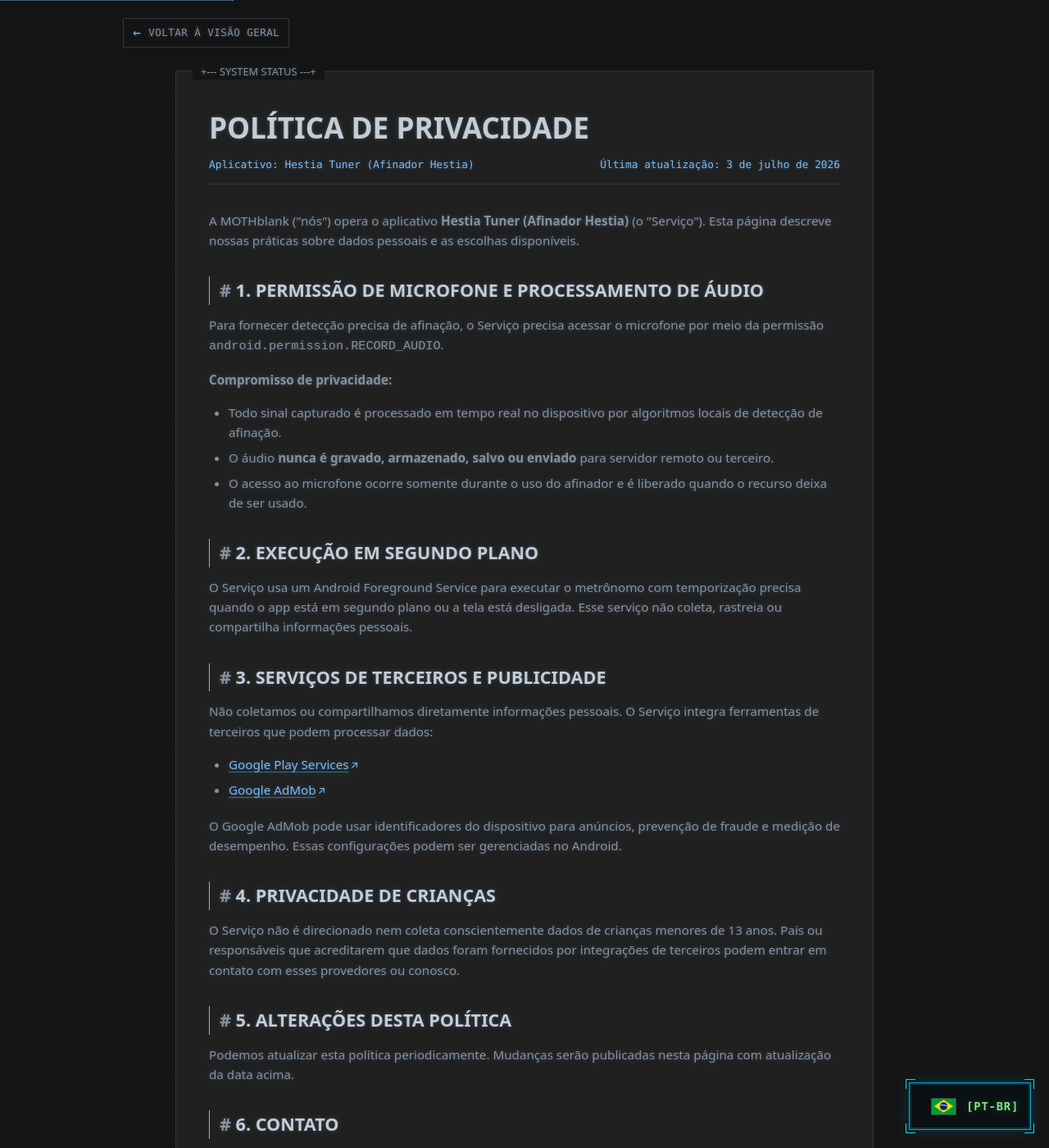
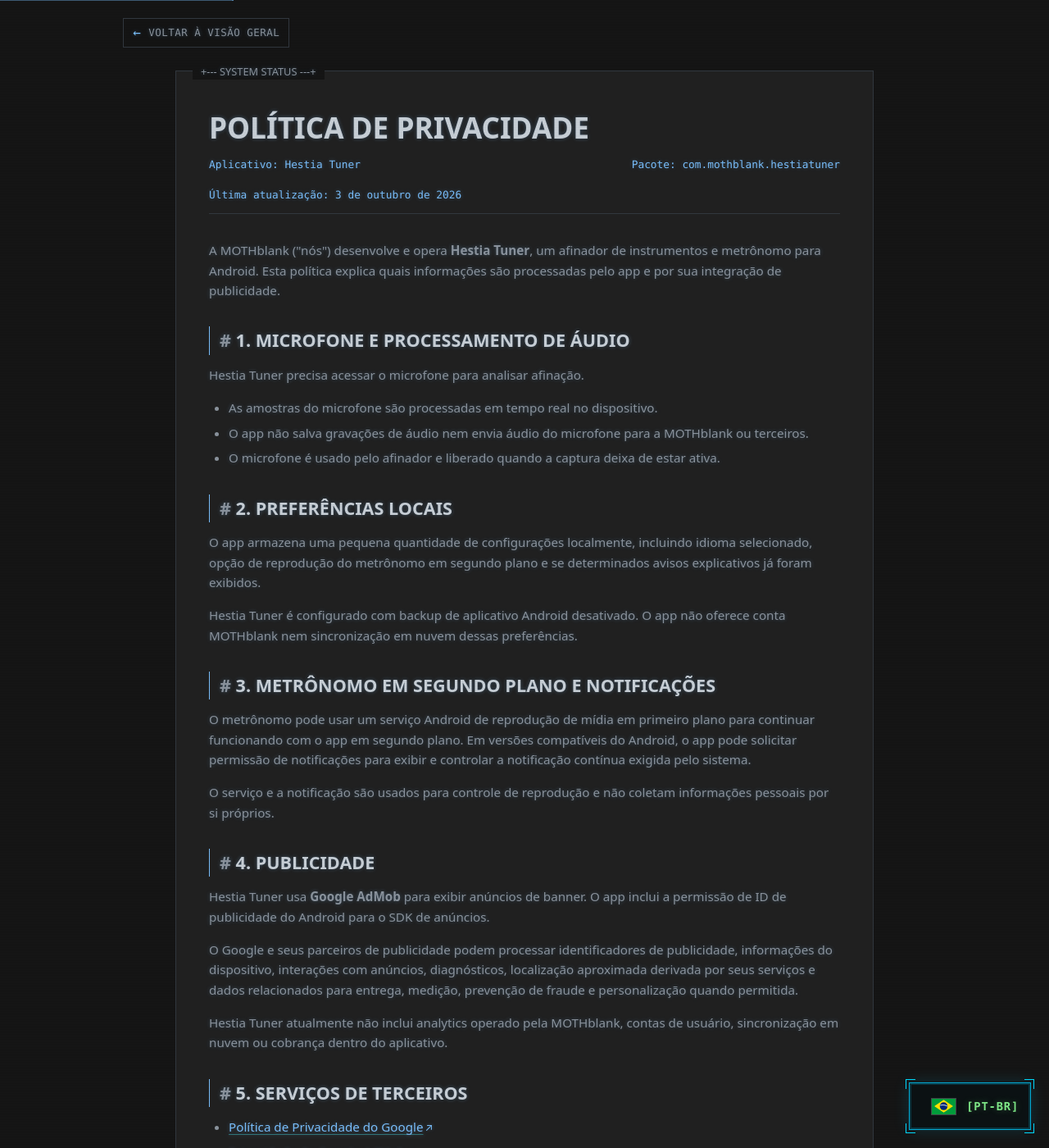
Before and after one commit to MOTHblank/mothblank.github.io, a Jekyll site: the page built from pt-BR/privacy-hestia.html, in a window 1280 px wide and 1400 px high. Shown: the whole window at 82% size. Built offline with Jekyll 4.4.1, drawn with Linux system fonts in a browser that asks for light colours; some of the changed text lies outside the part shown.

Commit message:
Update Portuguese Hestia privacy policy

```diff
--- a/pt-BR/privacy-hestia.html
+++ b/pt-BR/privacy-hestia.html
@@ -2,20 +2,36 @@
 layout: default
 lang: pt-BR
 title: "Política de Privacidade - Hestia Tuner"
-description: "Política de Privacidade do Hestia Tuner (Afinador Hestia), afinador e metrônomo desenvolvido pela MOTHblank."
+description: "Política de Privacidade do Hestia Tuner, afinador e metrônomo desenvolvido pela MOTHblank."
 alternate_url: "/privacy-hestia.html"
 english_url: "/privacy-hestia.html"
 permalink: "/pt-BR/privacy-hestia.html"
 parent_url: "/pt-BR/hestia-tuner.html"
 back_label: "back_overview"
 ---
-<main id="main-content" tabindex="-1"><div class="doc-card">
-<h1>Política de Privacidade</h1><div class="doc-meta"><span>Aplicativo: Hestia Tuner (Afinador Hestia)</span><span>Última atualização: 3 de julho de 2026</span></div>
-<div class="doc-section"><p>A MOTHblank ("nós") opera o aplicativo <strong>Hestia Tuner (Afinador Hestia)</strong> (o "Serviço"). Esta página descreve nossas práticas sobre dados pessoais e as escolhas disponíveis.</p></div>
-<div class="doc-section"><h2>1. Permissão de microfone e processamento de áudio</h2><p>Para fornecer detecção precisa de afinação, o Serviço precisa acessar o microfone por meio da permissão <code>android.permission.RECORD_AUDIO</code>.</p><p><strong>Compromisso de privacidade:</strong></p><ul><li>Todo sinal capturado é processado em tempo real no dispositivo por algoritmos locais de detecção de afinação.</li><li>O áudio <strong>nunca é gravado, armazenado, salvo ou enviado</strong> para servidor remoto ou terceiro.</li><li>O acesso ao microfone ocorre somente durante o uso do afinador e é liberado quando o recurso deixa de ser usado.</li></ul></div>
-<div class="doc-section"><h2>2. Execução em segundo plano</h2><p>O Serviço usa um Android Foreground Service para executar o metrônomo com temporização precisa quando o app está em segundo plano ou a tela está desligada. Esse serviço não coleta, rastreia ou compartilha informações pessoais.</p></div>
-<div class="doc-section"><h2>3. Serviços de terceiros e publicidade</h2><p>Não coletamos ou compartilhamos diretamente informações pessoais. O Serviço integra ferramentas de terceiros que podem processar dados:</p><ul><li><a class="doc-link" href="https://www.google.com/policies/privacy/" target="_blank" rel="noopener noreferrer">Google Play Services</a></li><li><a class="doc-link" href="https://support.google.com/admob/answer/6128543?hl=pt-BR" target="_blank" rel="noopener noreferrer">Google AdMob</a></li></ul><p>O Google AdMob pode usar identificadores do dispositivo para anúncios, prevenção de fraude e medição de desempenho. Essas configurações podem ser gerenciadas no Android.</p></div>
-<div class="doc-section"><h2>4. Privacidade de crianças</h2><p>O Serviço não é direcionado nem coleta conscientemente dados de crianças menores de 13 anos. Pais ou responsáveis que acreditarem que dados foram fornecidos por integrações de terceiros podem entrar em contato com esses provedores ou conosco.</p></div>
-<div class="doc-section"><h2>5. Alterações desta política</h2><p>Podemos atualizar esta política periodicamente. Mudanças serão publicadas nesta página com atualização da data acima.</p></div>
-<div class="doc-section"><h2>6. Contato</h2><ul><li>GitHub: <a class="doc-link" href="https://github.com/MOTHblank" target="_blank" rel="noopener noreferrer">github.com/MOTHblank</a></li><li>Email: <a class="doc-link" href="mailto:mothblankdev@gmail.com">mothblankdev@gmail.com</a></li></ul></div>
-</div></main>
+<main id="main-content" tabindex="-1">
+<div class="doc-card">
+<h1>Política de Privacidade</h1>
+<div class="doc-meta"><span>Aplicativo: Hestia Tuner</span><span>Pacote: com.mothblank.hestiatuner</span><span>Última atualização: 3 de outubro de 2026</span></div>
+
+<div class="doc-section"><p>A MOTHblank ("nós") desenvolve e opera <strong>Hestia Tuner</strong>, um afinador de instrumentos e metrônomo para Android. Esta política explica quais informações são processadas pelo app e por sua integração de publicidade.</p></div>
+
+<div class="doc-section"><h2>1. Microfone e processamento de áudio</h2><p>Hestia Tuner precisa acessar o microfone para analisar afinação.</p><ul><li>As amostras do microfone são processadas em tempo real no dispositivo.</li><li>O app não salva gravações de áudio nem envia áudio do microfone para a MOTHblank ou terceiros.</li><li>O microfone é usado pelo afinador e liberado quando a captura deixa de estar ativa.</li></ul></div>
+
+<div class="doc-section"><h2>2. Preferências locais</h2><p>O app armazena uma pequena quantidade de configurações localmente, incluindo idioma selecionado, opção de reprodução do metrônomo em segundo plano e se determinados avisos explicativos já foram exibidos.</p><p>Hestia Tuner é configurado com backup de aplicativo Android desativado. O app não oferece conta MOTHblank nem sincronização em nuvem dessas preferências.</p></div>
+
+<div class="doc-section"><h2>3. Metrônomo em segundo plano e notificações</h2><p>O metrônomo pode usar um serviço Android de reprodução de mídia em primeiro plano para continuar funcionando com o app em segundo plano. Em versões compatíveis do Android, o app pode solicitar permissão de notificações para exibir e controlar a notificação contínua exigida pelo sistema.</p><p>O serviço e a notificação são usados para controle de reprodução e não coletam informações pessoais por si próprios.</p></div>
+
+<div class="doc-section"><h2>4. Publicidade</h2><p>Hestia Tuner usa <strong>Google AdMob</strong> para exibir anúncios de banner. O app inclui a permissão de ID de publicidade do Android para o SDK de anúncios.</p><p>O Google e seus parceiros de publicidade podem processar identificadores de publicidade, informações do dispositivo, interações com anúncios, diagnósticos, localização aproximada derivada por seus serviços e dados relacionados para entrega, medição, prevenção de fraude e personalização quando permitida.</p><p>Hestia Tuner atualmente não inclui analytics operado pela MOTHblank, contas de usuário, sincronização em nuvem ou cobrança dentro do aplicativo.</p></div>
+
+<div class="doc-section"><h2>5. Serviços de terceiros</h2><ul><li><a class="doc-link" href="https://policies.google.com/privacy" target="_blank" rel="noopener noreferrer">Política de Privacidade do Google</a></li><li><a class="doc-link" href="https://support.google.com/admob/answer/6128543" target="_blank" rel="noopener noreferrer">Privacidade do Google AdMob</a></li></ul></div>
+
+<div class="doc-section"><h2>6. Privacidade de crianças</h2><p>Hestia Tuner não solicita criação de conta, nome, email, data de nascimento ou outras informações diretas de perfil para a MOTHblank. A publicidade fornecida pelo Google segue as próprias políticas de idade, conta, anúncios e controles parentais do Google.</p></div>
+
+<div class="doc-section"><h2>7. Retenção e exclusão</h2><p>Preferências locais permanecem no dispositivo até os dados do app serem apagados ou o app ser desinstalado. Informações relacionadas à publicidade mantidas pelo Google seguem os controles de conta, anúncios e retenção do Google.</p></div>
+
+<div class="doc-section"><h2>8. Alterações desta política</h2><p>Esta política pode ser atualizada quando o Hestia Tuner, suas integrações ou requisitos legais mudarem. A data acima identifica a versão atual.</p></div>
+
+<div class="doc-section"><h2>9. Contato</h2><ul><li>Email: <a class="doc-link" href="mailto:mothblankdev@gmail.com">mothblankdev@gmail.com</a></li><li>GitHub: <a class="doc-link" href="https://github.com/MOTHblank" target="_blank" rel="noopener noreferrer">github.com/MOTHblank</a></li></ul></div>
+</div>
+</main>
```
